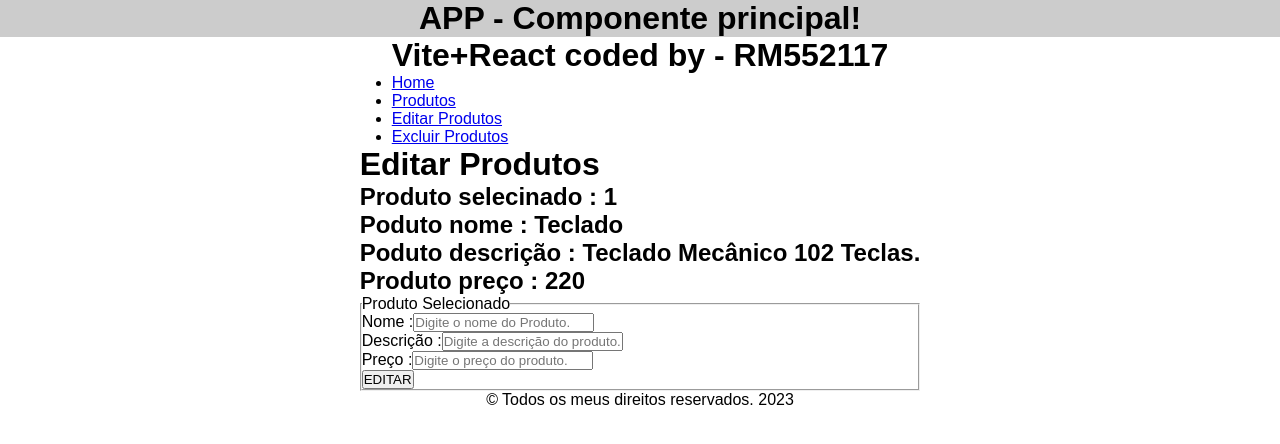
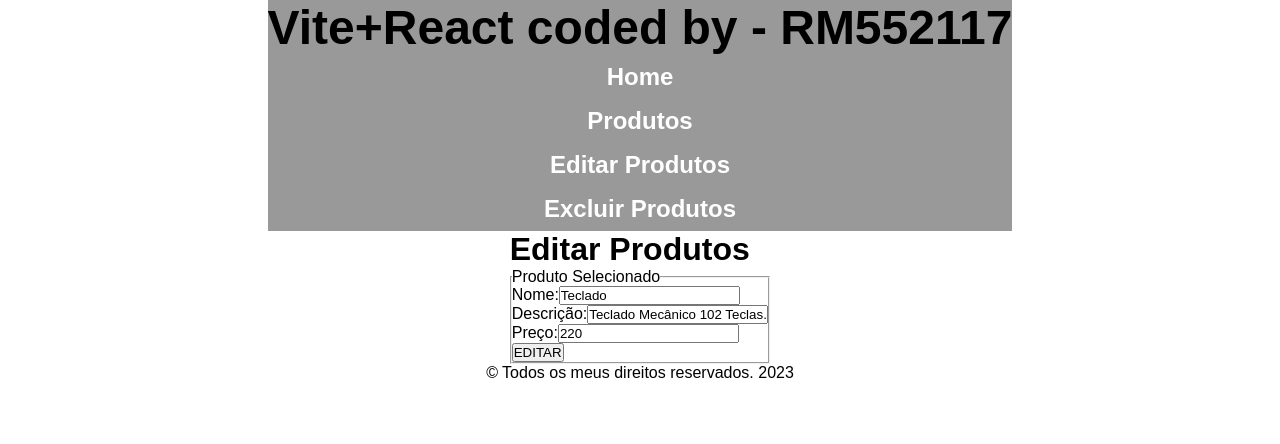
Before and after one commit to MuriloEloys/Spa1-espf, a React (Vite) app: page /editar/produtos/1 in a window 1280 px wide. Shown: the top 444 px of the page. Built offline with nearby package versions, Linux system fonts and the light colour scheme; data requests are answered from the project's data file.

Commit message:
Edição de podutos do rpfoessor

```diff
--- a/src/App.jsx
+++ b/src/App.jsx
@@ -7,7 +7,6 @@ export default function App() {
 
   return (
     <>
-      <h1 className={style.titulo}>APP - Componente principal!</h1>
       <div className={style.container}>
         {/* Iniciando a área do cabeçalho */}
         <Cabecalho />
--- a/src/components/Cabecalho/Cabecalho.jsx
+++ b/src/components/Cabecalho/Cabecalho.jsx
@@ -1,14 +1,17 @@
-import { Link } from "react-router-dom";
+import { Link, useLocation } from "react-router-dom";
+import "./Cabecalho.scss";
 
 export default function Cabecalho() {
+const rotaAtual = useLocation();
+
   return (
     <>
-      <header>
+      <header className="cabecalho">
         <h1>Vite+React coded by - RM552117</h1>
         <nav>
           <ul>
-            <li><Link to="/">Home</Link> </li>
-            <li><Link to="/produtos">Produtos</Link> </li>
+            <li><Link to="/" className={rotaAtual.pathname == "/" ? "active" : ""}>Home</Link> </li>
+            <li><Link to="/produtos" className={rotaAtual.pathname == "/produtos" ? "active" : ""}>Produtos</Link> </li>
             <li><Link to="/editar/produtos/1">Editar Produtos</Link> </li>
             <li><Link to="/excluir">Excluir Produtos</Link></li>
           </ul>
--- /dev/null
+++ b/src/components/Cabecalho/Cabecalho.scss
@@ -0,0 +1,20 @@
+.cabecalho{
+    background-color: #999;
+    font-size: 1.5rem;
+    font-weight: bold;
+    ul{
+        list-style: none;
+        li a{
+            text-decoration: none;
+            text-align: center;
+            display: block;
+            color: #fff;
+            padding: 8px 16px;
+            transition: ease-out 350ms;
+            &:hover{
+                background-color: rebeccapurple;
+            }
+
+        }
+    }
+}
--- a/src/main.jsx
+++ b/src/main.jsx
@@ -21,7 +21,5 @@ const router = createBrowserRouter([
 ])
 
 ReactDOM.createRoot(document.getElementById('root')).render(
-  <React.StrictMode>
     <RouterProvider router={router} />
-  </React.StrictMode>,
 )
--- a/src/routes/EditarProdutos.jsx
+++ b/src/routes/EditarProdutos.jsx
@@ -1,5 +1,5 @@
+import { useEffect, useState } from 'react';
 import { useParams } from 'react-router-dom'
-import { ListaProduto } from '../components/ListaProdutos';
 
 export default function EditarProdutos() {
 
@@ -7,40 +7,41 @@ export default function EditarProdutos() {
 
     document.title = "Editar Produtos " + id;
 
-    const produtoRecuperadoPorId = ListaProduto.filter(item => item.id == parseInt(id))[0];
+    const[produto,setProduto] = useState({});
+
+    //Criar uma estratégia para recuperar o produto da API-JSON com fetch, utilizando GET:
+    useEffect(()=>{
+
+      fetch(`http://localhost:5000/produtos/${id}`)
+      .then((response)=> response.json())
+      .then((response)=> setProduto(response))
+      .catch(error=> console.log(error));
+
+    },[id]);
 
 
   return (
     <div>
         <h1>Editar Produtos</h1>
-        <h2>Produto selecinado : {id}</h2>
-        <h2>Poduto nome : {produtoRecuperadoPorId.nome}
-        </h2>
-        <h2>Poduto descrição : {produtoRecuperadoPorId.desc}
-        </h2>
-        <h2>Produto preço : {produtoRecuperadoPorId.preco}
-        </h2>
           <div>
-          <form >
+            <form>
               <fieldset>
                 <legend>Produto Selecionado</legend>
                 <div>
-                <label htmlFor="">Nome :</label>
-                <input type="text" name='nome' placeholder='Digite o nome do Produto.'/>
-              </div>
-
-              <div>
-                <label htmlFor="">Descrição :</label>
-                <input type="text" name='desc' placeholder='Digite a descrição do produto.'/>
+                  <label htmlFor="">Nome:</label>
+                  <input type="text" name="nome" placeholder="Digite o nome do Produto." value={produto.nome} onChange={(e)=> setProduto(e.target.value)}/>
                 </div>
                 <div>
-                <label htmlFor="">Preço :</label>
-                <input type="text" name='preco' placeholder='Digite o preço do produto.'/>
+                  <label htmlFor="">Descrição:</label>
+                  <input type="text" name="desc" placeholder="Digite a descrição do Produto." value={produto.desc} onChange={(e)=> setProduto(e.target.value)}/>
+                </div>
+                <div>
+                  <label htmlFor="">Preço:</label>
+                  <input type="text" name="preco" placeholder="Digite o preço do Produto." value={produto.preco} onChange={(e)=> setProduto(e.target.value)}/>
                 </div>
                 <div>
                   <button>EDITAR</button>
                 </div>
-
               </fieldset>
             </form>
           </div>
@@ -48,3 +49,78 @@ export default function EditarProdutos() {
     </div>
   )
 }
+
+
+// MEU CÓDIGO !!!!!! TESTAR  ERRO NOVAMENTE
+// //1ª FORMA DE INPUT COM useState
+// <form>
+// <fieldset>
+//   <legend>Produto Selecionado</legend>
+//   <div>
+//     <label htmlFor="">Nome:</label>
+//     <input type="text" name="nome" placeholder="Digite o nome do Produto." value={produto.nome} onChange={(e)=> setProduto(e.target.value)}/>
+//   </div>
+//   <div>
+//     <label htmlFor="">Descrição:</label>
+//     <input type="text" name="desc" placeholder="Digite a descrição do Produto." value={produto.desc} onChange={(e)=> setProduto(e.target.value)}/>
+//   </div>
+//   <div>
+//     <label htmlFor="">Preço:</label>
+//     <input type="text" name="preco" placeholder="Digite o preço do Produto." value={produto.preco} onChange={(e)=> setProduto(e.target.value)}/>
+//   </div>
+//   <div>
+//     <button>EDITAR</button>
+//   </div>
+// </fieldset>
+// </form>
+
+// import { useParams } from 'react-router-dom'
+// import { useEffect, useState } from 'react';
+
+// export default function EditarProdutos() {
+
+//     const {id} = useParams();
+
+//     document.title = "Editar Produtos " + id;
+
+//     const [produto, setProduto] = useState({})
+
+//     useEffect(()=>{
+
+//       fetch(`http://localhost:5173/produtos${id}`)
+//       .then ((response)=> response.json())
+//       .then ((response)=> setProduto(response))
+//       .catch(error=> console.log(error));
+
+//     },[id]);
+//   return (
+//     <div>
+//         <h1>Editar Produtos</h1>
+//         <div>
+//           <form >
+//             <fieldset>
+//               <legend>Produto Selecionado</legend>
+//               <div>
+//                 <label htmlFor="">Nome :</label>
+//                 <input type="text" name='nome' placeholder='Digite o nome do Produto.' value={produto.nome} onChange={(e)=> setProduto(e.target.value)}/>
+//               </div>
+
+//               <div>
+//                 <label htmlFor="">Descrição :</label>
+//                 <input type="text" name='desc' placeholder='Digite a descrição do produto.' value={produto.desc}/>
+//               </div>
+//               <div>
+//                 <label htmlFor="">Preço :</label>
+//                 <input type="text" name='preco' placeholder='Digite o preço do produto.' value={produto.preco} />
+//               </div>
+//               <div>
+//                 <button>EDITAR</button>
+//               </div>
+
+//             </fieldset>
+//           </form>
+//         </div>
+
+//     </div>
+//   )
+// }
```
Also changed, not shown: src/components/Cabecalho/Cabecalho.sass (deleted). Lines whose indentation alone changed are shown as unchanged.
